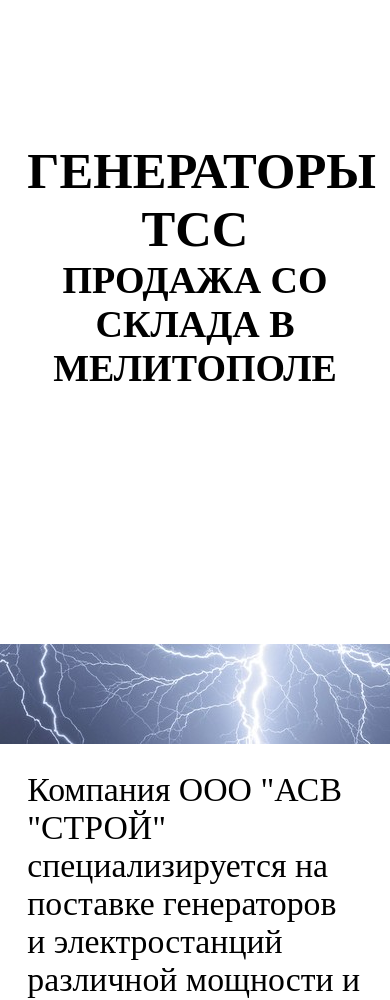
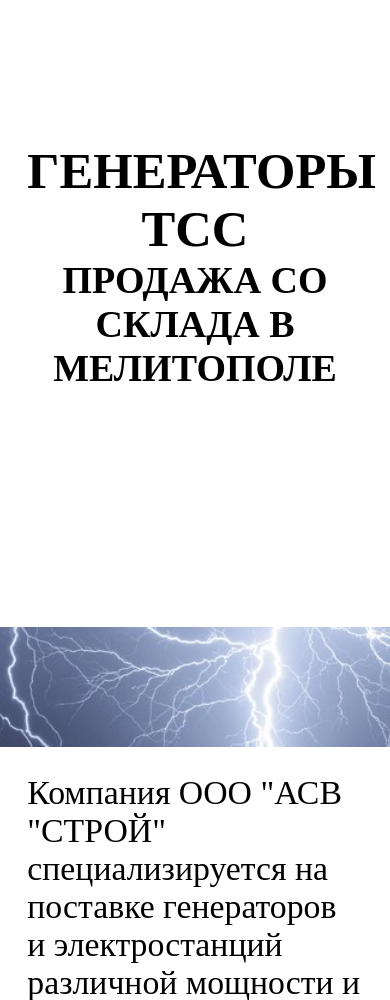
Before and after one commit to AlexKluchkov/TSS, a FastAPI app: page / in a window 390 px wide. Shown: the part 331-1331 px from the top of the page. Run offline with FastAPI, Linux system fonts and the light colour scheme; grey boxes are pictures that could not be loaded.

Commit message:
small refactoring

```diff
--- a/static/styles.css
+++ b/static/styles.css
@@ -134,7 +134,7 @@ header {
 
 .header_img{
   display: block;
-  height: 100px;
+  height: 120px;
   width: 100%;
   background-image: url('images/lightning.jpg');
   background-repeat: no-repeat;
@@ -190,7 +190,7 @@ footer
 
 @media (max-width: 1024px){
     .header{
-      padding: 17vh 7vw 30vh 7vw;
+      padding: 17vh 7vw 28vh 7vw;
       font-size: 3vh;
     }
     .menu_item{
```
